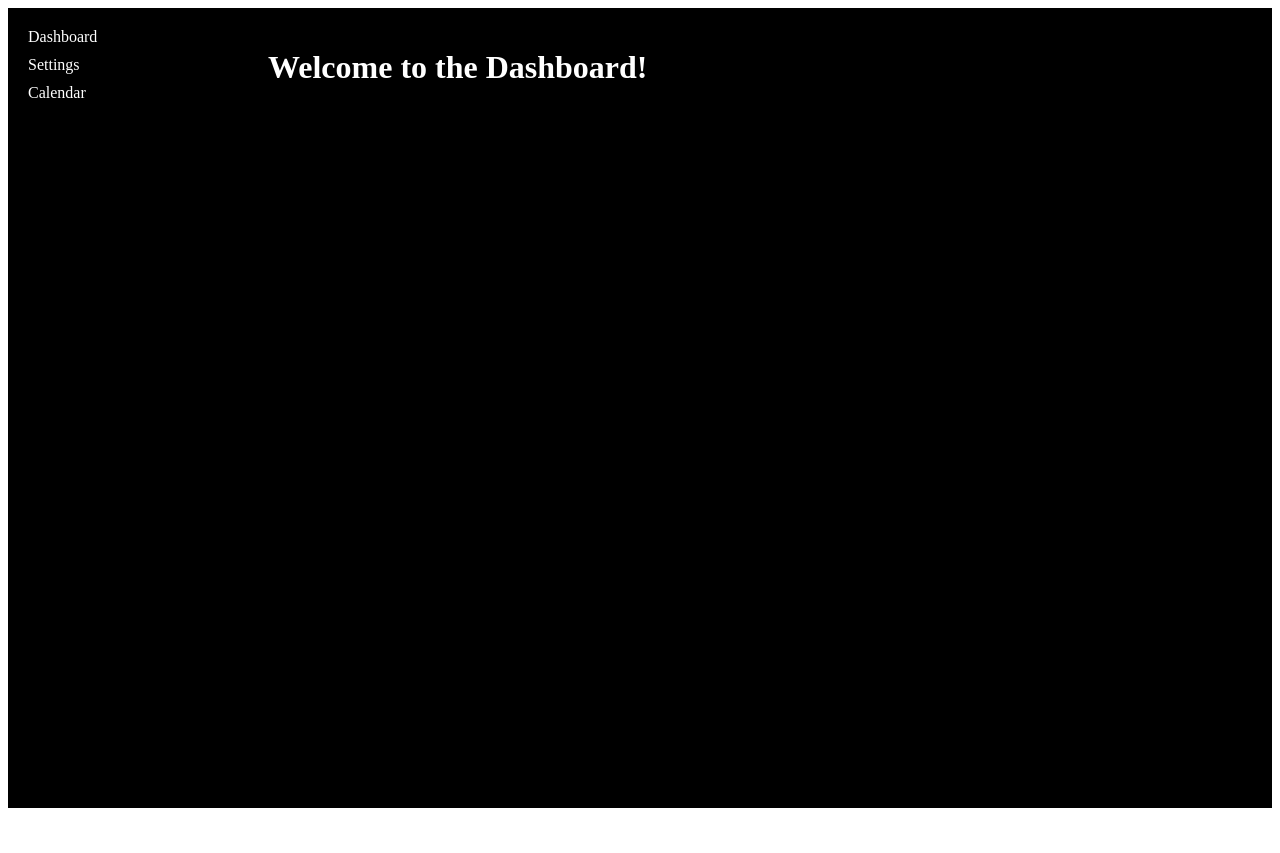
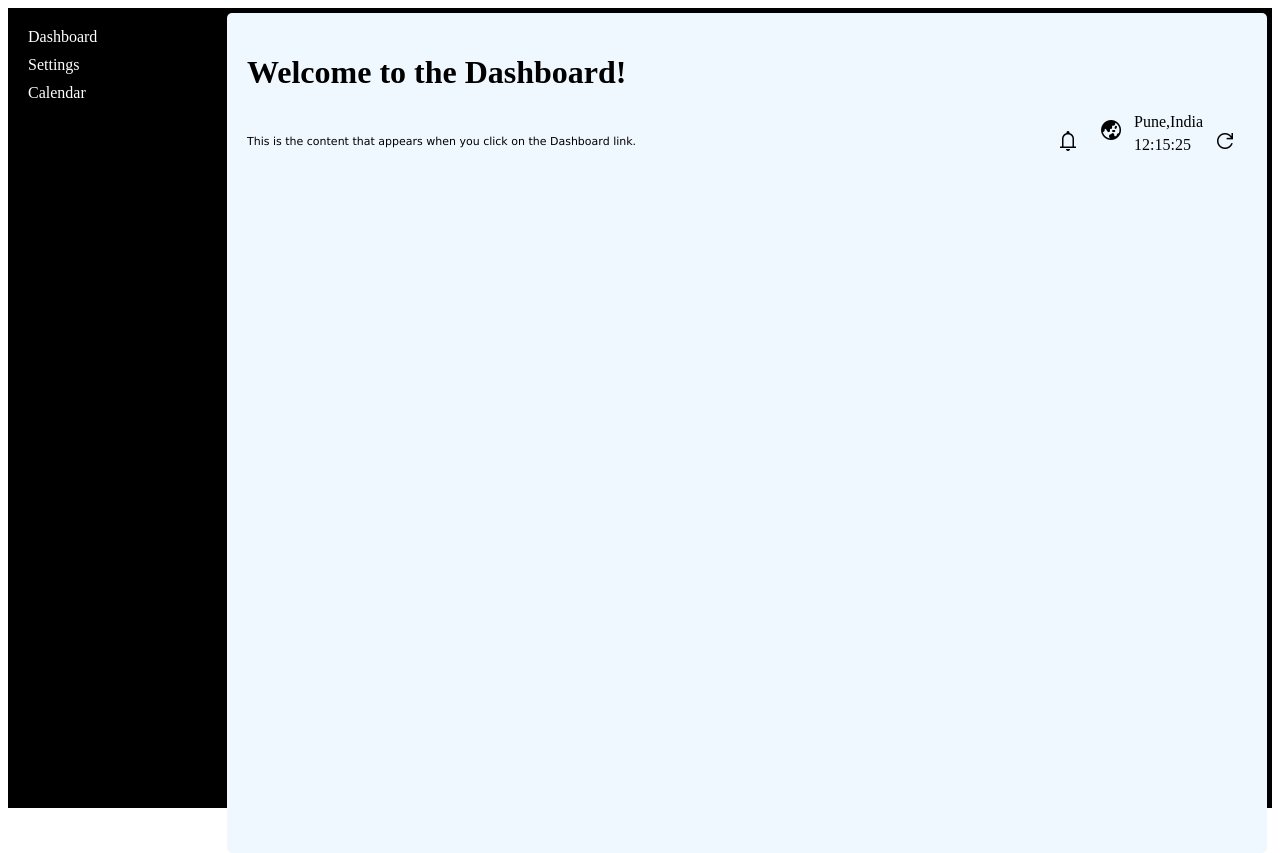
Before and after one commit to Ashish-Jeevanesan/arc-medical-main, an Angular app: page /dashboard in a window 1280 px wide. Before the commit the page ends 816 px from the top, so only its background shows below. Built offline with nearby package versions, Linux system fonts and the light colour scheme.

Commit message:
landing page
Started landing page.

```diff
--- a/src/app/app.module.ts
+++ b/src/app/app.module.ts
@@ -6,12 +6,14 @@ import { AppRoutingModule } from './app-routing.module';
 import { AppComponent } from './app.component';
 import { LoginComponent } from './login/login.component';
 import { DashboardComponent } from './dashboard/dashboard.component';
+import { LandingComponent } from './dashboard/landing/landing.component';
 
 @NgModule({
   declarations: [
     AppComponent,
     LoginComponent,
-    DashboardComponent
+    DashboardComponent,
+    LandingComponent
   ],
   imports: [
     BrowserModule,
--- a/src/app/dashboard/dashboard.component.css
+++ b/src/app/dashboard/dashboard.component.css
@@ -58,9 +58,3 @@
     color: white;
     text-decoration: none;
   }
-
-  .content {
-    border: 1px;
-    flex: 1;
-    padding: 20px;
-  }
--- a/src/app/dashboard/dashboard.component.html
+++ b/src/app/dashboard/dashboard.component.html
@@ -19,8 +19,5 @@
         <li><a href="#">Calendar</a></li>
       </ul>
     </nav>
-    <div class="content">
-      <h1 style="color:white">Welcome to the Dashboard!</h1>
-      <p>This is the content that appears when you click on the Dashboard link.</p>
-    </div>
+    <app-landing></app-landing>
   </div>
--- /dev/null
+++ b/src/app/dashboard/landing/landing.component.css
@@ -0,0 +1,45 @@
+
+  .content {
+    width: 1000px;
+    height: 100%;
+    background-color: aliceblue;
+    border-radius: 5px;
+    flex: 1;
+    padding: 20px;
+    margin: 5px;
+    align-items: center;
+  }
+  .content-liner{
+    display: flex;
+    align-items: center;
+  }
+  .location{
+    display: flex;
+    align-items: flex-start;
+  }
+  .location-info{
+    display: flex;
+    flex-direction: column;
+  }
+  .locname{
+    margin: 0;
+  }
+  .time{
+    margin-top: 5px;
+  }
+  .oneliner{
+    color: black;
+    font-family: Verdana, Geneva, Tahoma, sans-serif;
+    margin-right: 10px;
+    flex: 1;
+    font-size: 11px;
+  }
+.material-symbols-outlined {
+  padding: 5px 10px;
+  border-radius: 5px;
+  font-variation-settings:
+  'FILL' 0,
+  'wght' 400,
+  'GRAD' 0,
+  'opsz' 48
+}
--- /dev/null
+++ b/src/app/dashboard/landing/landing.component.html
@@ -0,0 +1,22 @@
+<link rel="stylesheet" href="https://fonts.googleapis.com/css2?family=Material+Symbols+Outlined:opsz,wght,FILL,GRAD@48,400,0,0" />
+<div class="content">
+    <h1 class="welcome">Welcome to the Dashboard!</h1>
+    <div class = "content-liner">
+        <p class="oneliner">This is the content that appears when you click on the Dashboard link.</p>
+        <span class="material-symbols-outlined">
+            notifications
+        </span>
+        <div class="location">
+            <span class="material-symbols-outlined">
+            globe_asia
+            </span>
+            <div class="location-info">
+                <p class="locname">Pune,India</p>
+                <p class="time">{{time}}</p>
+            </div>
+        </div>
+        <span class="material-symbols-outlined">
+            refresh
+        </span>
+    </div>
+</div>
--- /dev/null
+++ b/src/app/dashboard/landing/landing.component.ts
@@ -0,0 +1,10 @@
+import { Component } from '@angular/core';
+
+@Component({
+  selector: 'app-landing',
+  templateUrl: './landing.component.html',
+  styleUrls: ['./landing.component.css']
+})
+export class LandingComponent {
+ time="12:15:25";
+}
```
Also changed, not shown: 1 other file (tests, documents, lock files or other folders).
